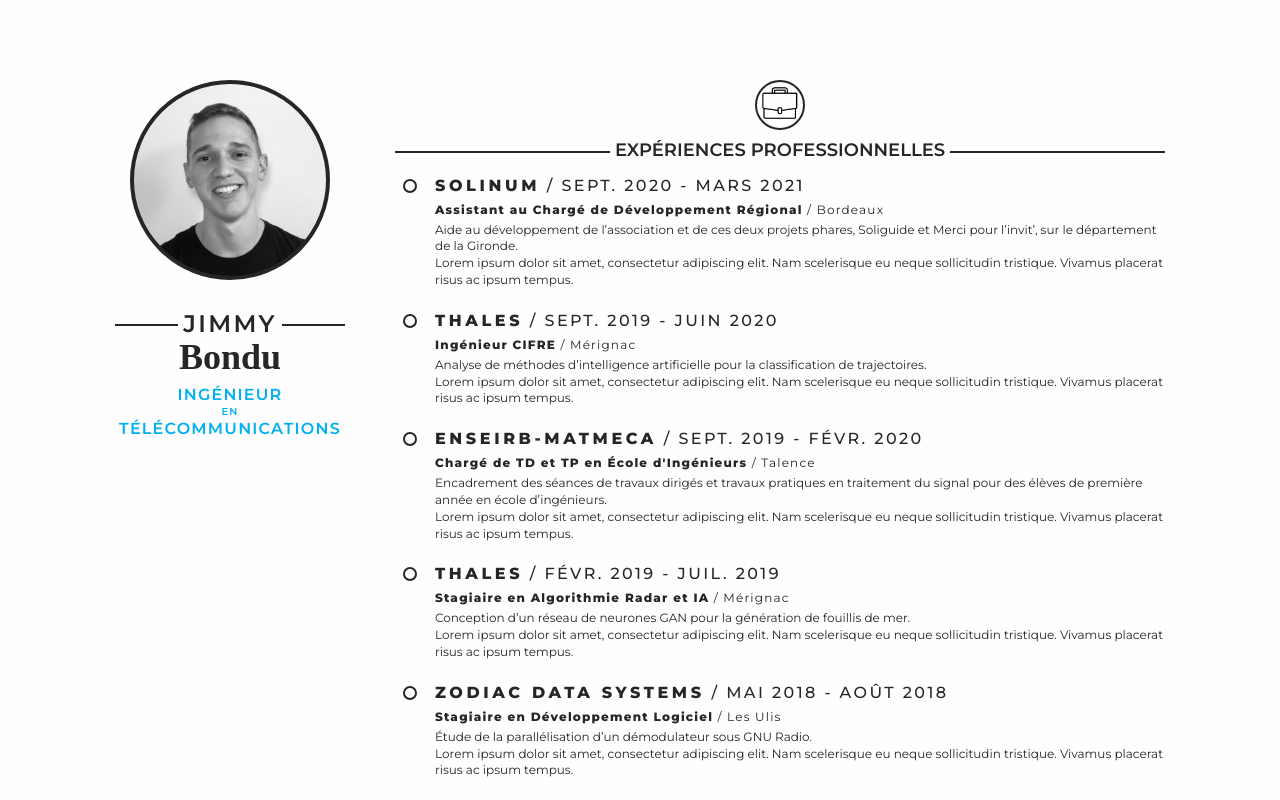
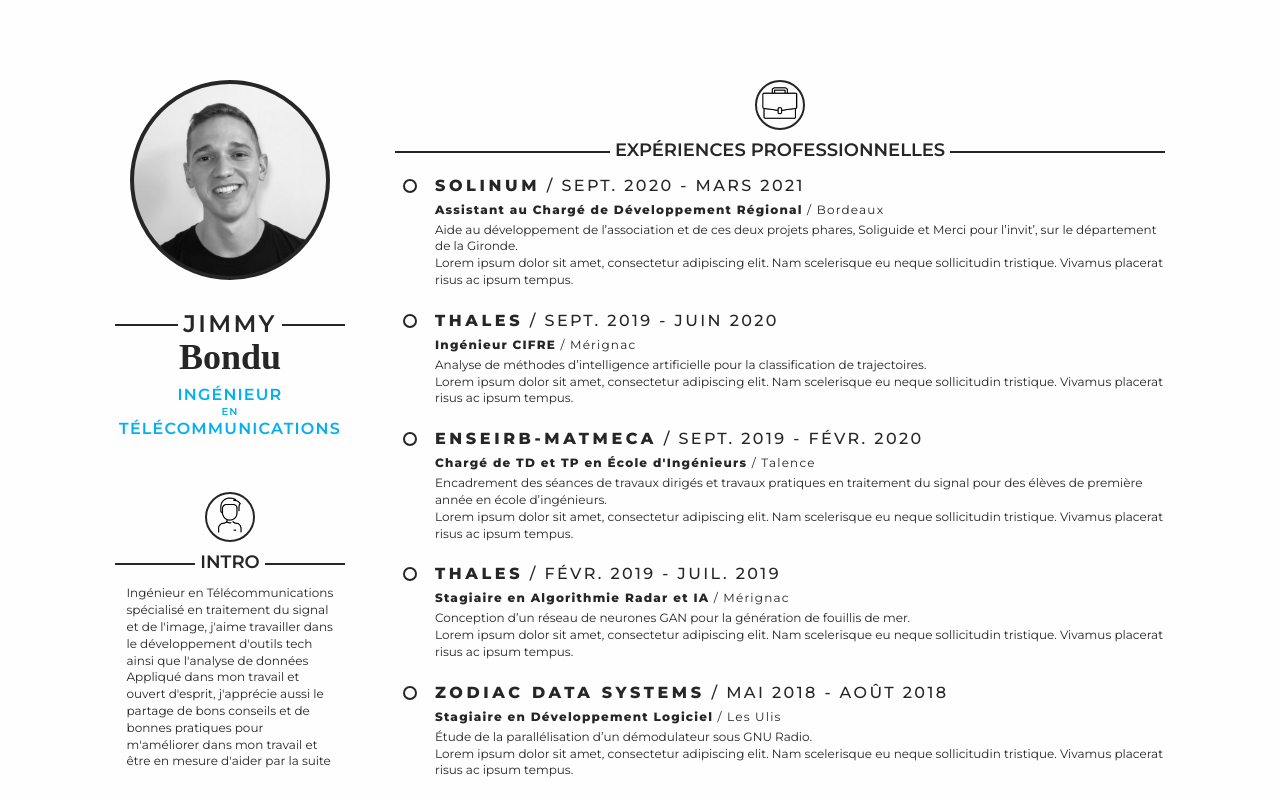
Before and after one commit to jbondu9/my-resume, a React (Create React App) app: page / in a window 1280 px wide. Shown: the top 800 px of the page. Built offline with nearby package versions, Linux system fonts and the light colour scheme; a web font is replaced by a local one.

Commit message:
add intro section

```diff
--- a/src/App.js
+++ b/src/App.js
@@ -1,6 +1,7 @@
 import React from "react";
 import Profil from "./components/Profil";
 import Section from "./components/Section";
+import Intro from "./components/Intro";
 import ExperienceList from "./components/ExperienceList";
 import SkillGrid from "./components/SkillGrid";
 import PublicationList from "./components/PublicationList";
@@ -8,6 +9,7 @@
 
 import Data from "./data/data.json";
 
+import IntroIcon from "./icons/intro.png";
 import ExperienceIcon from "./icons/experiences.png";
 import EducationIcon from "./icons/education.png";
 import SkillsIcon from "./icons/skills.png";
@@ -21,6 +23,12 @@
                     forename={Data.profil.forename}
                     surname={Data.profil.surname}
                     role={Data.profil.role}
+                />
+                <Section
+                    title="Intro"
+                    src={IntroIcon}
+                    alt="Icône de la section intro"
+                    content={<Intro intro={Data.intro} />}
                 />
             </div>
             <div className="right">
--- /dev/null
+++ b/src/components/Intro.css
@@ -0,0 +1,8 @@
+.intro {
+    width: 90%;
+    margin: 0 auto;
+}
+
+.intro > span {
+    display: block;
+}
--- /dev/null
+++ b/src/components/Intro.js
@@ -0,0 +1,12 @@
+import React from "react";
+import "./Intro.css";
+
+export default function Intro(props) {
+    const introArray = props.intro.split(".");
+
+    return (
+        <div className="intro">
+            {introArray.map((sentence, i) => <span key={i}>{sentence}</span>)}
+        </div>
+    );
+}
--- a/src/components/Profil.css
+++ b/src/components/Profil.css
@@ -1,7 +1,7 @@
 .profil {
     margin: 0;
     padding-top: 10px;
-    padding-bottom: 20px;
+    padding-bottom: 40px;
     padding-left: calc(50% - var(--section-width) / 2);
     padding-right: calc(50% - var(--section-width) / 2);
     width: 100%;
--- a/src/components/Profil.js
+++ b/src/components/Profil.js
@@ -41,6 +41,5 @@
 
 function parseRole(role) {
     const roleArray = role.split(" ");
-    console.log(roleArray);
     return roleArray.map((word, i) => <span key={i}>{word}</span>);
 }
--- a/src/data/data.json
+++ b/src/data/data.json
@@ -4,6 +4,7 @@
     "surname": "Bondu",
     "role": "Ingénieur en Télécommunications"
   },
+  "intro": "Ingénieur en Télécommunications spécialisé en traitement du signal et de l'image, j'aime travailler dans le développement d'outils tech ainsi que l'analyse de données. Appliqué dans mon travail et ouvert d'esprit, j'apprécie aussi le partage de bons conseils et de bonnes pratiques pour m'améliorer dans mon travail et être en mesure d'aider par la suite.",
   "professional_experiences": [
     {
       "company": "Solinum",
```
Also changed, not shown: src/icons/intro.png (added).
